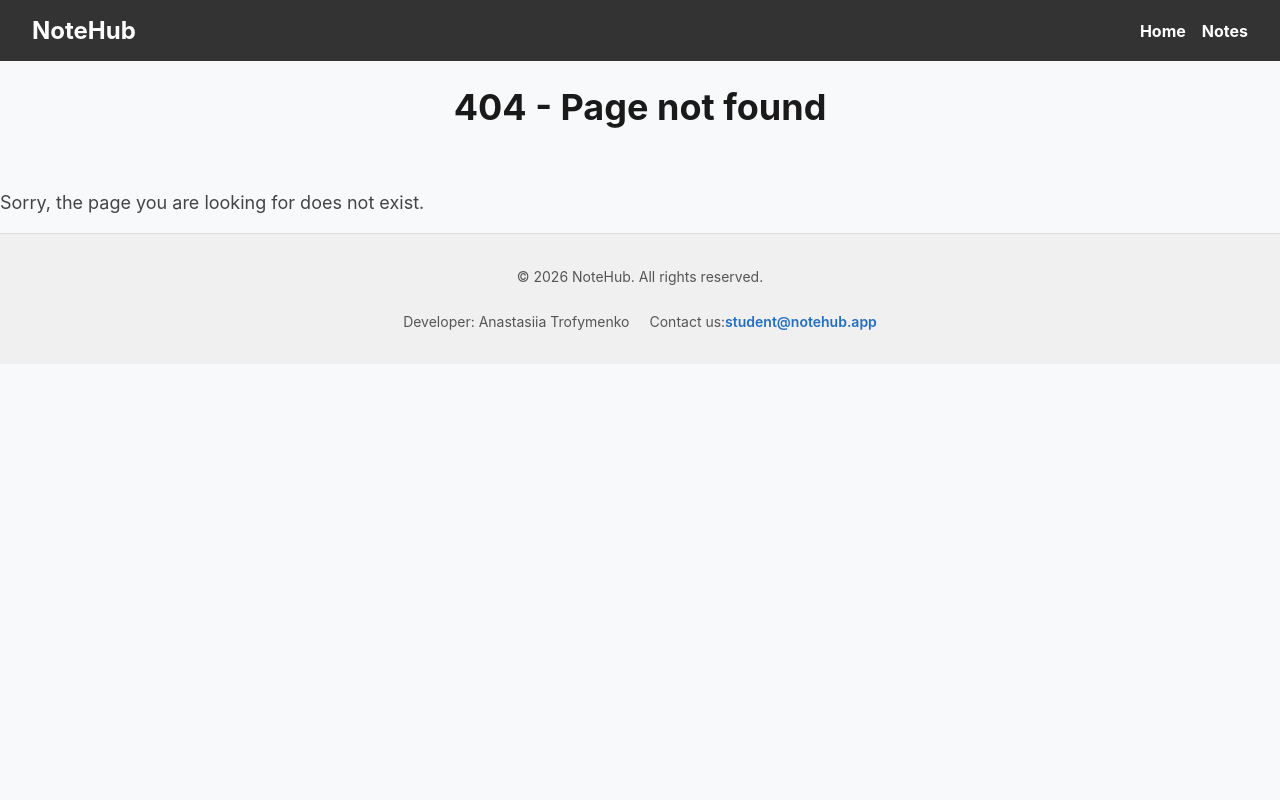
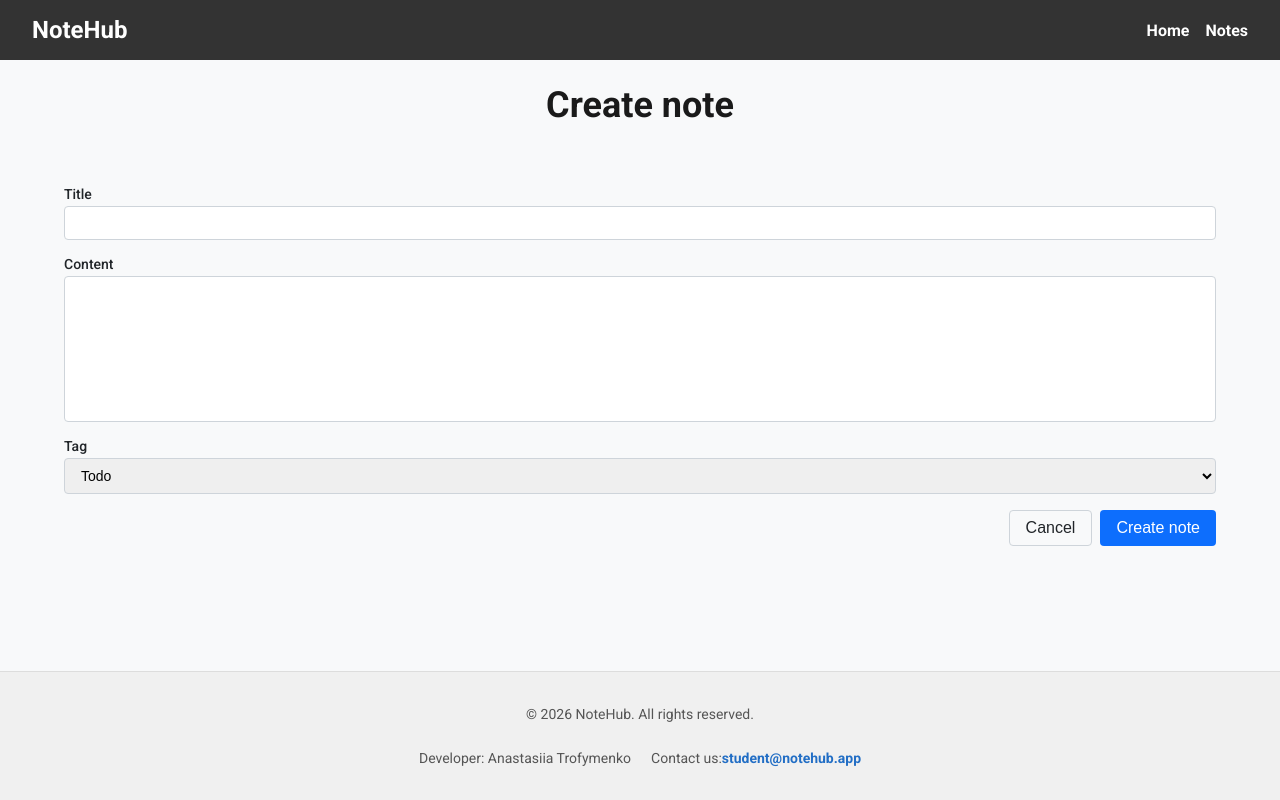
Before and after one commit to anastasiia-trofymenko/08-zustand, a Next.js app: page /notes/action/create in a window 1280 px wide. Before the commit this address had no page. Built offline with nearby package versions, Linux system fonts and the light colour scheme; no server answers.

Commit message:
add font roboto

```diff
--- a/app/globals.css
+++ b/app/globals.css
@@ -1,7 +1,5 @@
 body {
-  font-family:
-    -apple-system, BlinkMacSystemFont, "Segoe UI", Roboto, Oxygen, Ubuntu,
-    Cantarell, "Helvetica Neue", sans-serif;
+  font-family: var(--font-roboto), sans-serif;
   display: flex;
   flex-direction: column;
   min-height: 100vh;
--- a/app/layout.tsx
+++ b/app/layout.tsx
@@ -1,23 +1,22 @@
 import type { Metadata } from "next";
-import { Geist, Geist_Mono } from "next/font/google";
 import "./globals.css";
 import Header from "@/components/Header/Header";
 import TanStackProvider from "@/components/TanStackProvider/TanStackProvider";
 import Footer from "@/components/Footer/Footer";
+import { Roboto } from "next/font/google";
 
-const geistSans = Geist({
-  variable: "--font-geist-sans",
-  subsets: ["latin"],
-});
-
-const geistMono = Geist_Mono({
-  variable: "--font-geist-mono",
-  subsets: ["latin"],
+const roboto = Roboto({
+  weight: ["400", "500", "700"],
+  subsets: ["latin", "cyrillic"],
+  display: "swap",
+  variable: "--font-roboto",
 });
 
 export const metadata: Metadata = {
-  title: "Create Next App",
-  description: "Generated by create next app",
+  title: "NoteHub - Your clever Assistant",
+  description: "Save your ideas from any device",
+  url: "https://08-zustand-psi-sable.vercel.app/",
+  siteName: "NoteHub",
 };
 
 export default function RootLayout({
@@ -29,7 +28,7 @@ export default function RootLayout({
 }>) {
   return (
     <html lang="en">
-      <body className={`${geistSans.variable} ${geistMono.variable}`}>
+      <body className={`${roboto.variable}`}>
         <TanStackProvider>
           <Header />
           {children}
--- /dev/null
+++ b/app/notes/action/create/CreateNote.module.css
@@ -0,0 +1,18 @@
+.main {
+  flex: 1;
+}
+
+.container {
+  width: 90%;
+  max-width: 1280px;
+  margin: 0px auto;
+  padding: 0 16px 16px;
+}
+
+.title {
+  font-size: 36px;
+  font-weight: 700;
+  color: #1a1a1a;
+  margin-bottom: 60px;
+  text-align: center;
+}
--- /dev/null
+++ b/app/notes/action/create/page.tsx
@@ -0,0 +1,35 @@
+import NoteForm from "@/components/NoteForm/NoteForm";
+import css from "./CreateNote.module.css";
+import { Metadata } from "next";
+
+export const metadata: Metadata = {
+  title: "Створити нотатку | NoteHub",
+  description:
+    "Сторінка створення нової нотатки. Записуйте свої ідеї та думки швидко.",
+  openGraph: {
+    title: "Створити нотатку | NoteHub",
+    description: "Створіть нову нотатку та збережіть її у хмарі.",
+    url: "https://08-zustand-git-main-bogdan-osts-projects.vercel.app/notes/action/create",
+    siteName: "NoteHub",
+    images: [
+      {
+        url: "https://ac.goit.global/fullstack/react/notehub-og-meta.jpg",
+        width: 1200,
+        height: 630,
+        alt: "Create Note Page",
+      },
+    ],
+    type: "website",
+  },
+};
+
+export default function CreateNote() {
+  return (
+    <main className={css.main}>
+      <div className={css.container}>
+        <h1 className={css.title}>Create note</h1>
+        <NoteForm />
+      </div>
+    </main>
+  );
+}
--- a/components/NoteForm/NoteForm.tsx
+++ b/components/NoteForm/NoteForm.tsx
@@ -1,122 +1,96 @@
 "use client";
 
-import { useId } from "react";
+import { useRouter } from "next/navigation";
+import { useMutation, useQueryClient } from "@tanstack/react-query";
+import { createNote } from "../../lib/api";
+import { useNoteStore } from "@/lib/store/noteStore";
 import css from "./NoteForm.module.css";
-import { Formik, Form, Field, ErrorMessage, FormikHelpers } from "formik";
-import * as Yup from "yup";
-import { useMutation, useQueryClient } from "@tanstack/react-query";
 
-import type { Note } from "@/types/note";
-import { createNote } from "@/lib/api";
+export default function NoteForm() {
+  const router = useRouter();
+  const queryClient = useQueryClient();
 
-interface FormValues {
-  title: string;
-  tag: string;
-  content: string;
-}
+  const { draft, setDraft, clearDraft } = useNoteStore();
 
-const initialValues: FormValues = {
-  title: "",
-  content: "",
-  tag: "Todo",
+  const { mutate, isPending } = useMutation({
+    mutationFn: (values: typeof draft) => createNote({ noteData: values }),
+    onSuccess: () => {
+      queryClient.invalidateQueries({ queryKey: ["notes"] });
+      clearDraft();
+      router.push("/notes");
+    },
+  });
+
+  const handleChange = (
+    e: React.ChangeEvent<
+      HTMLInputElement | HTMLTextAreaElement | HTMLSelectElement
+    >,
+  ) => {
+    const { name, value } = e.target;
+    setDraft({ [name]: value });
   };
 
-interface NoteFormProps {
-  onClose: () => void;
-}
-
-const OrderFormSchema = Yup.object().shape({
-  title: Yup.string()
-    .min(3, "Title must be at least 3 characters")
-    .max(50, "Title is too long")
-    .required(),
-  content: Yup.string().max(500, "Content is too long"),
-  tag: Yup.string()
-    .oneOf(["Todo", "Work", "Personal", "Meeting", "Shopping"])
-    .required(),
-});
-
-export default function NoteForm({ onClose }: NoteFormProps) {
-  const fieldId = useId();
-
-  const queryClient = useQueryClient();
-
-  const handleSubmit = (
-    values: FormValues,
-    { resetForm }: FormikHelpers<FormValues>,
-  ) => {
-    mutate(values, {
-      onSuccess: () => {
-        resetForm();
-        onClose();
-      },
-    });
+  const handleSubmit = (event: React.FormEvent<HTMLFormElement>) => {
+    event.preventDefault();
+    mutate(draft);
   };
 
-  const { mutate } = useMutation<Note, Error, FormValues>({
-    mutationFn: (values) => createNote({ noteData: values }),
-    onSuccess() {
-      queryClient.invalidateQueries({ queryKey: ["notes"] });
-    },
-    onError() {},
-  });
-
   return (
-    <Formik
-      initialValues={initialValues}
-      onSubmit={handleSubmit}
-      validationSchema={OrderFormSchema}
-    >
-      <Form className={css.form}>
+    <form className={css.form} onSubmit={handleSubmit}>
       <div className={css.formGroup}>
-          <label htmlFor={`${fieldId}-title`}>Title</label>
-          <Field
-            id={`${fieldId}-title`}
+        <label htmlFor="title">Title</label>
+        <input
+          id="title"
+          name="title"
           type="text"
-            name="title"
           className={css.input}
+          required
+          value={draft.title}
+          onChange={handleChange}
         />
-          <ErrorMessage name="title" component="span" className={css.error} />
       </div>
 
       <div className={css.formGroup}>
-          <label htmlFor={`${fieldId}-content`}>Content</label>
-          <Field
-            as="textarea"
-            id={`${fieldId}-content`}
+        <label htmlFor="content">Content</label>
+        <textarea
+          id="content"
           name="content"
           rows={8}
           className={css.textarea}
+          value={draft.content}
+          onChange={handleChange}
         />
-          <ErrorMessage name="content" component="span" className={css.error} />
       </div>
 
       <div className={css.formGroup}>
-          <label htmlFor={`${fieldId}-tag`}>Tag</label>
-          <Field
-            as="select"
-            id={`${fieldId}-tag`}
+        <label htmlFor="tag">Tag</label>
+        <select
+          id="tag"
           name="tag"
           className={css.select}
+          value={draft.tag}
+          onChange={handleChange}
         >
           <option value="Todo">Todo</option>
           <option value="Work">Work</option>
           <option value="Personal">Personal</option>
           <option value="Meeting">Meeting</option>
           <option value="Shopping">Shopping</option>
-          </Field>
-          <ErrorMessage name="tag" component="span" className={css.error} />
+        </select>
       </div>
 
       <div className={css.actions}>
-          <button type="button" className={css.cancelButton} onClick={onClose}>
+        <button
+          type="button"
+          className={css.cancelButton}
+          onClick={() => router.back()}
+        >
           Cancel
         </button>
-          <button type="submit" className={css.submitButton} disabled={false}>
-            Create note
+        <button type="submit" className={css.submitButton} disabled={isPending}>
+          {isPending ? "Creating..." : "Create note"}
         </button>
       </div>
-      </Form>
-    </Formik>
+    </form>
   );
 }
--- /dev/null
+++ b/lib/store/noteStore.ts
@@ -0,0 +1,36 @@
+import { create } from "zustand";
+import { persist } from "zustand/middleware";
+
+interface NoteDraft {
+  title: string;
+  content: string;
+  tag: string;
+}
+
+interface NoteState {
+  draft: NoteDraft;
+  setDraft: (updatedField: Partial<NoteDraft>) => void;
+  clearDraft: () => void;
+}
+
+const initialDraft: NoteDraft = {
+  title: "",
+  content: "",
+  tag: "Todo",
+};
+
+export const useNoteStore = create<NoteState>()(
+  persist(
+    (set) => ({
+      draft: initialDraft,
+      setDraft: (updatedField) =>
+        set((state) => ({
+          draft: { ...state.draft, ...updatedField },
+        })),
+      clearDraft: () => set({ draft: initialDraft }),
+    }),
+    {
+      name: "note-draft-storage",
+    },
+  ),
+);
--- a/package.json
+++ b/package.json
@@ -17,7 +17,8 @@
     "react-dom": "19.2.3",
     "react-paginate": "^8.3.0",
     "use-debounce": "^10.1.0",
-    "yup": "^1.7.1"
+    "yup": "^1.7.1",
+    "zustand": "^5.0.11"
   },
   "devDependencies": {
     "@types/node": "^20",
```
Also changed, not shown: app/notes/[id]/page.tsx (+40 -0 lines), app/notes/filter/[...slug]/page.tsx (+35 -0 lines), 1 other file (tests, documents, lock files or other folders). Lines whose indentation alone changed are shown as unchanged.
